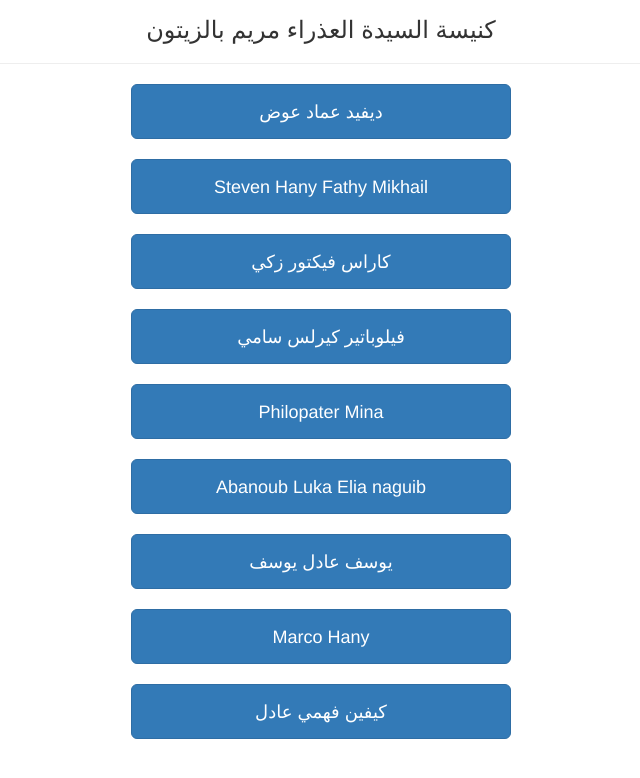
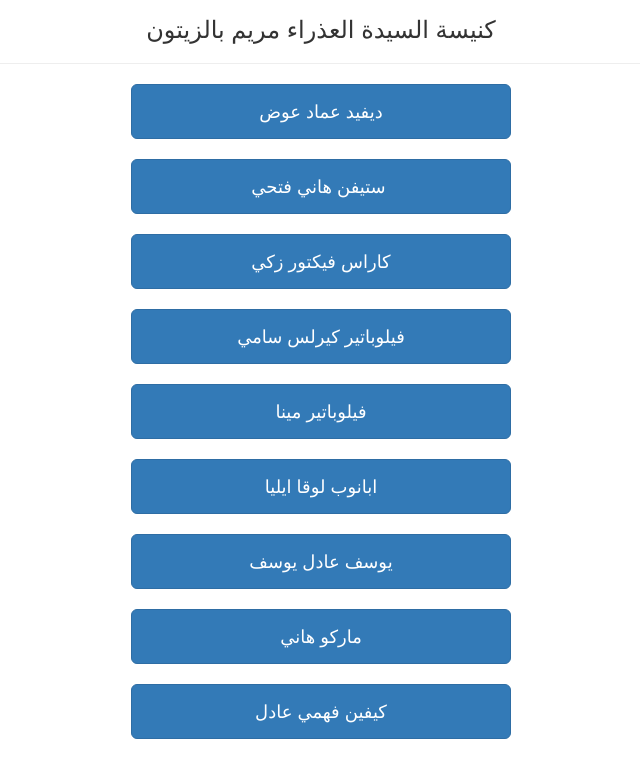
Before and after one commit to marcozakaria/Mahrgan2025, a plain HTML site: page index.html in a window 1280 px wide. Shown: the part 56-834 px from the top of the page, without its empty margins (319-959 px from the left). Drawn offline with nearby package versions, Linux system fonts and the light colour scheme.

Commit message:
Update index.html

```diff
--- a/index.html
+++ b/index.html
@@ -37,7 +37,7 @@
 			<br>
 			<br>
 			<a href="StevenHany/main.html">
-				<button class="btn btn-lg btn-primary"> Steven Hany Fathy Mikhail  </button>
+				<button class="btn btn-lg btn-primary"> ستيفن هاني فتحي   </button>
 			</a>
 			<br>
 			<br>
@@ -52,12 +52,12 @@
 			<br>
 			<br>
 			<a href="PhilopaterMina/main.html">
-				<button class="btn btn-lg btn-primary"> Philopater Mina </button>
+				<button class="btn btn-lg btn-primary"> فيلوباتير مينا  </button>
 			</a>
 			<br>
 			<br>
 			<a href="AbanoubLuka/abanoub.html">
-				<button class="btn btn-lg btn-primary"> Abanoub Luka Elia naguib </button>
+				<button class="btn btn-lg btn-primary"> ابانوب لوقا ايليا </button>
 			</a>
 			<br>
 			<br>
@@ -67,7 +67,7 @@
 			<br>
 			<br>
 			<a href="MarcoHany/main.html">
-				<button class="btn btn-lg btn-primary"> Marco Hany</button>
+				<button class="btn btn-lg btn-primary"> ماركو هاني</button>
 			</a>
 			<br>
 			<br>
```
